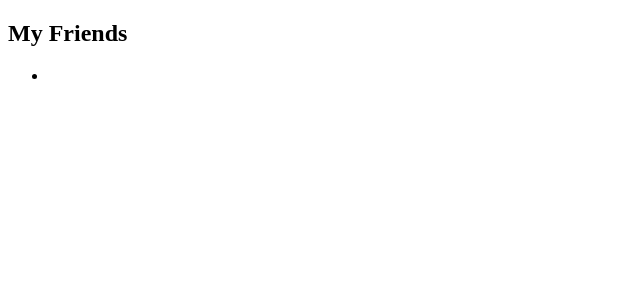
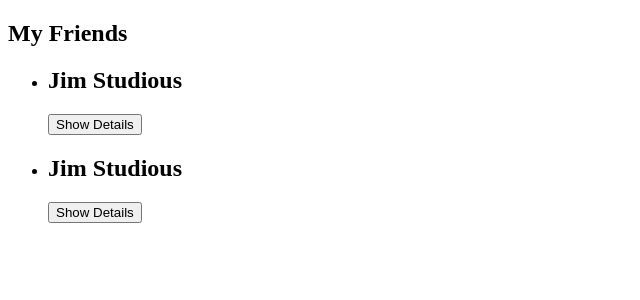
Before and after one commit to PJLindsay/vue-start, a Vue app: page / in a window 1280 px wide. Shown: the top 300 px of the page, without its empty margins (0-640 px from the left). Built offline with nearby package versions, Linux system fonts and the light colour scheme.

Commit message:
Add Component

```diff
--- a/src/App.vue
+++ b/src/App.vue
@@ -2,7 +2,8 @@
   <section>
     <h2>My Friends</h2>
     <ul>
-      <li></li>
+      <friend-contact></friend-contact>
+      <friend-contact></friend-contact>
     </ul>
   </section>
 </template>
--- /dev/null
+++ b/src/components/FriendContact.vue
@@ -0,0 +1,30 @@
+<template>
+  <li>
+    <h2>{{ friend.name }}</h2>
+    <button @click="toggleDetails">Show Details</button>
+    <ul v-if="detailsAreVisible">
+    <li><strong>Phone:</strong> {{ friend.phone }}</li>
+    <li><strong>Email:</strong> {{ friend.email }}</li>
+    </ul>
+  </li>
+</template>
+<script>
+export default {
+  data () {
+    return {
+      detailsAreVisible: false,
+      friend: {
+        id: 'jim',
+        name: 'Jim Studious',
+        phone: '555 444 3333',
+        email: 'jim@localhost.com'
+      }
+    }
+  },
+  methods: {
+    toggleDetails() {
+      this.detailsAreVisible = !this.detailsAreVisible
+    }
+  }
+}
+</script>
```
Also changed, not shown: src/main.js (+6 -1 lines).
